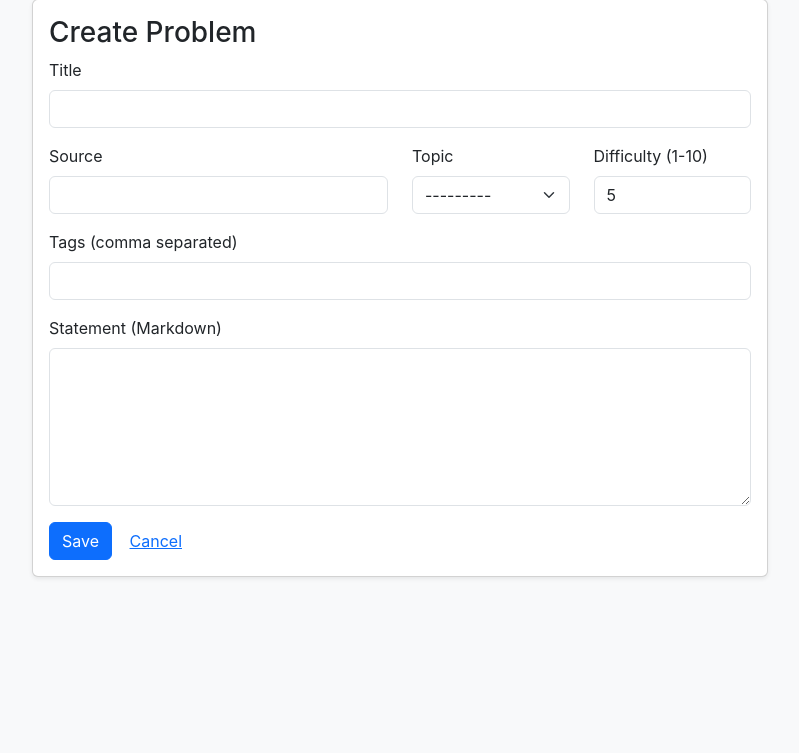
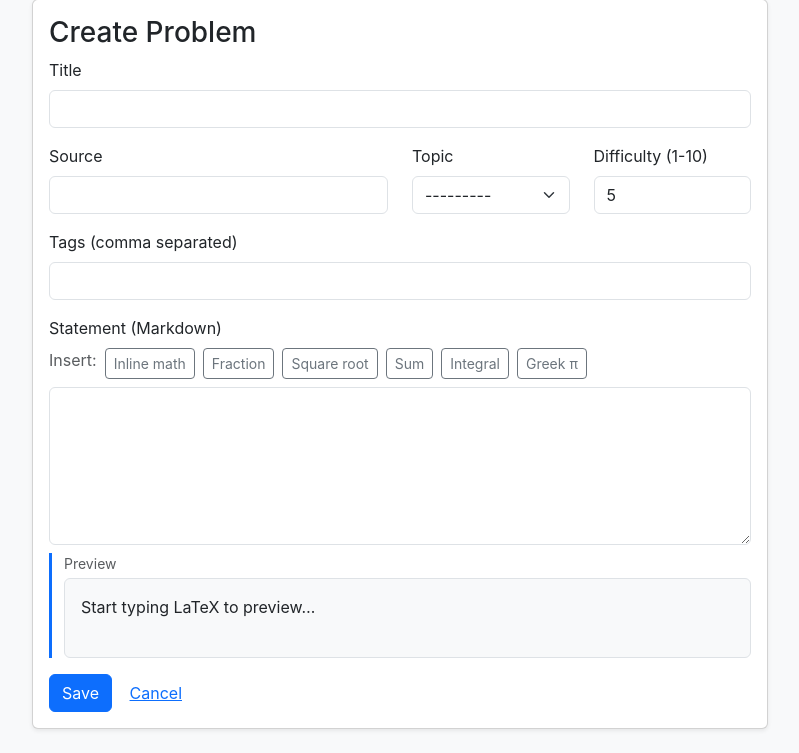
Before and after one commit to 123UsernamemanresU321/OEA, a Django app: page /problems/create/ in a window 1280 px wide. Shown: the part 81-834 px from the top of the page, without its empty margins (240-1039 px from the left). Before the commit the page ends 659 px from the top, so only its background shows below. Run offline with Django 5.2, Linux system fonts and the light colour scheme; the visitor is signed in with stand-in values (Sample User, id 1); data that the repository does not hold is empty; some libraries are stand-ins or nearby versions.

Commit message:
Update form.html

```diff
--- a/templates/problems/form.html
+++ b/templates/problems/form.html
@@ -37,8 +37,21 @@
             </div>
               <div class="mb-3">
                 <label class="form-label">Statement (Markdown)</label>
-              <textarea name="statement" rows="6" class="form-control">{{ form.statement.value|default_if_none:'' }}</textarea>
+                <div class="d-flex flex-wrap gap-2 mb-2">
+                  <span class="text-muted">Insert:</span>
+                  <button type="button" class="btn btn-sm btn-outline-secondary" onclick="insertLatexSnippet('id_statement','\\(x^2\\)')">Inline math</button>
+                  <button type="button" class="btn btn-sm btn-outline-secondary" onclick="insertLatexSnippet('id_statement','$$\\displaystyle\\\\frac{a}{b}$$')">Fraction</button>
+                  <button type="button" class="btn btn-sm btn-outline-secondary" onclick="insertLatexSnippet('id_statement','$$\\\\sqrt{x}$$')">Square root</button>
+                  <button type="button" class="btn btn-sm btn-outline-secondary" onclick="insertLatexSnippet('id_statement','$$\\\\sum_{i=1}^n$$')">Sum</button>
+                  <button type="button" class="btn btn-sm btn-outline-secondary" onclick="insertLatexSnippet('id_statement','$$\\\\int_{a}^{b} f(x)\\\\,dx$$')">Integral</button>
+                  <button type="button" class="btn btn-sm btn-outline-secondary" onclick="insertLatexSnippet('id_statement','\\\\pi')">Greek π</button>
+                </div>
+                <textarea id="id_statement" name="statement" rows="6" class="form-control latex-input">{{ form.statement.value|default_if_none:'' }}</textarea>
                 {{ form.statement.errors }}
+                <div class="latex-preview-container mt-2">
+                  <div class="small text-muted mb-1">Preview</div>
+                  <div class="latex-preview border rounded p-3 bg-light"></div>
+                </div>
               </div>
               <button class="btn btn-primary" type="submit">Save</button>
               <a class="btn btn-link" href="{% url 'problem_list' %}">Cancel</a>
```
Lines whose indentation alone changed are shown as unchanged.
